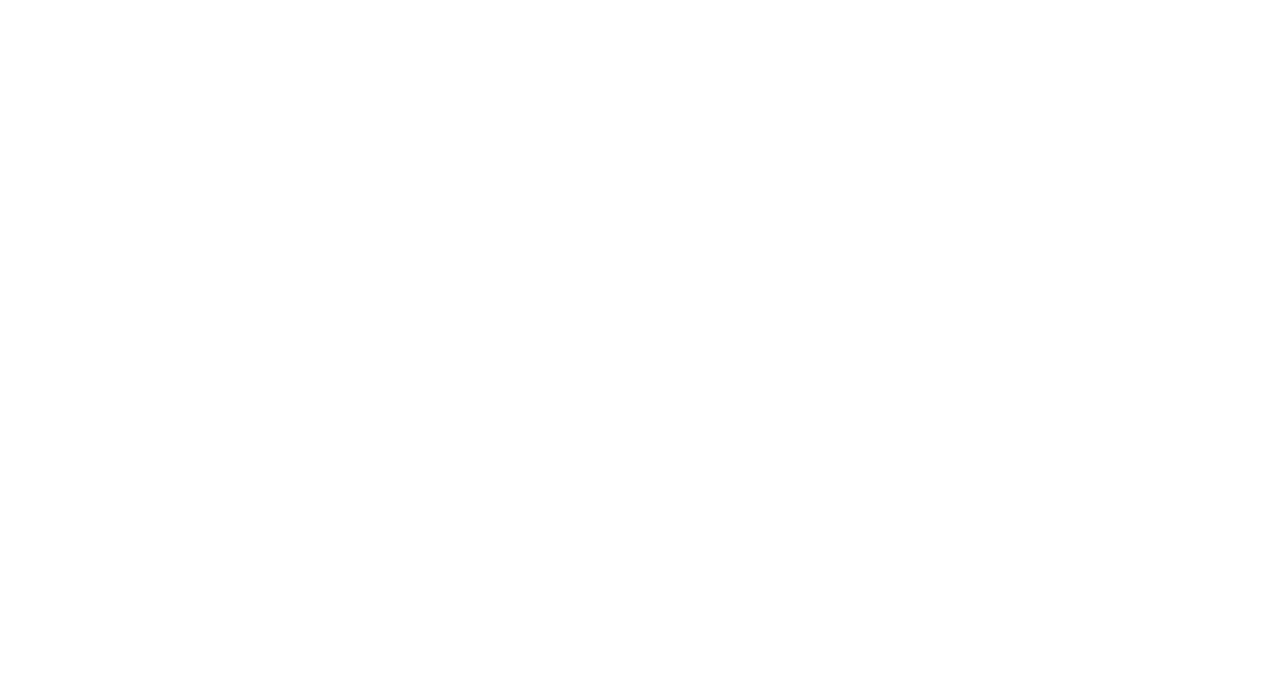
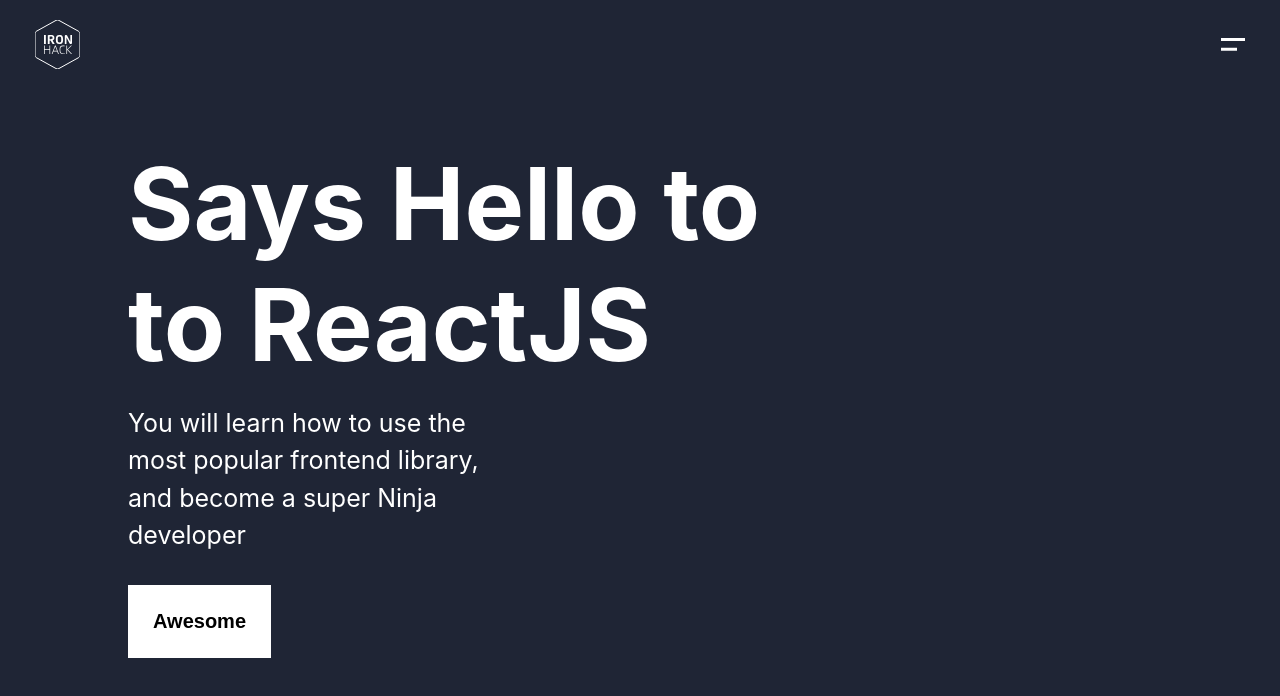
Before and after one commit to tinycarol/lab-hello-ironhack, a React (Create React App) app: page / in a window 1280 px wide. Shown: the top 696 px of the page. Built offline with nearby package versions, Linux system fonts and the light colour scheme.

Commit message:
nav components + app.js component + hero

```diff
--- /dev/null
+++ b/src/App.js
@@ -0,0 +1,17 @@
+import React from 'react'
+import ReactDOM from 'react-dom';
+import Hero from './Hero';
+import Nav from './Nav'
+
+
+function App() {
+    return (
+        <>
+            <Nav />
+            <Hero />
+        </>
+    )
+}
+
+
+export default App;
--- /dev/null
+++ b/src/Hero.js
@@ -0,0 +1,17 @@
+import React from 'react'
+import ReactDOM from 'react-dom';
+
+const Hero = () => {
+    return (
+
+        <div id="hero">
+            <section>
+                <h1>Says Hello to <br/>to ReactJS</h1>
+                <p className='text'>You will learn how to use the most popular frontend library, and become a super Ninja developer</p>
+                <button>Awesome</button>
+            </section>
+        </div>
+    )
+}
+
+export default Hero
--- /dev/null
+++ b/src/Nav.js
@@ -0,0 +1,21 @@
+import React from 'react'
+import ReactDOM from 'react-dom';
+
+
+function Nav() {
+
+    return (
+
+        <div id="nav">
+
+            <img src='../images/ironhack-logo.svg'/>
+            <img src='../images/menu-top.svg'/>
+
+        </div>
+
+    )
+
+}
+
+
+export default Nav
--- a/src/index.css
+++ b/src/index.css
@@ -7,7 +7,69 @@
   -moz-osx-font-smoothing: grayscale;
 }
 
+
 code {
   font-family: source-code-pro, Menlo, Monaco, Consolas, 'Courier New',
     monospace;
 }
+
+* {
+  box-sizing: border-box;
+  margin: 0;
+}
+
+/* ------------------ */
+/* BASIC */
+/* ------------------ */
+
+h1 {
+  font-size: 100px;
+  color: #fff;
+}
+p {
+  color: #fff;
+}
+
+/* ------------------ */
+/* NAV */
+/* ------------------ */
+
+#nav {
+  position: fixed;
+  top: 0;
+  left: 0;
+  width: 100%;
+  display: flex;
+  justify-content: space-between;
+  padding: 20px 35px;
+}
+
+/* ------------------ */
+/* NAV */
+/* ------------------ */
+
+#hero {
+  display: flex;
+  justify-content: flex-start;
+  align-items: center;
+  width: 100vw;
+  height: 100vh;
+  padding: 0 10%;
+  background-color: #1f2535;
+}
+
+button {
+  font-size: 20px;
+  font-weight: 700;
+  padding: 25px;
+  background: #fff;
+  margin-top: 30px;
+  border: none;
+}
+
+#hero .text {
+  max-width: 400px;
+  font-size: 25px;
+  margin-top: 20px;
+  line-height: 150%;
+}
--- a/src/index.js
+++ b/src/index.js
@@ -1,10 +1,14 @@
 import React from 'react';
 import ReactDOM from 'react-dom';
+import App from './App.js'
 import './index.css';
 
 ReactDOM.render(
   <React.StrictMode>
-    {/*  Your code goes here */}
+
+    <App />
+
+
   </React.StrictMode>,
   document.getElementById('root')
 );
```
